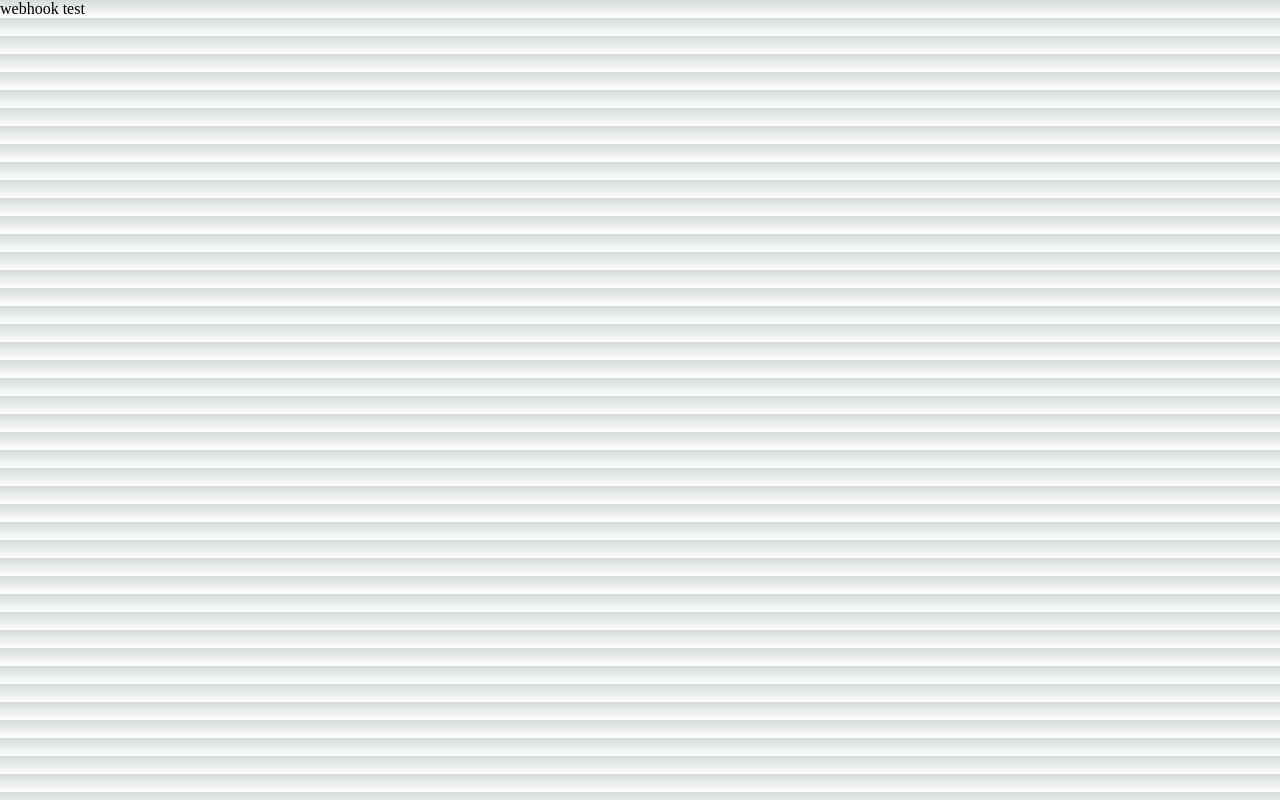
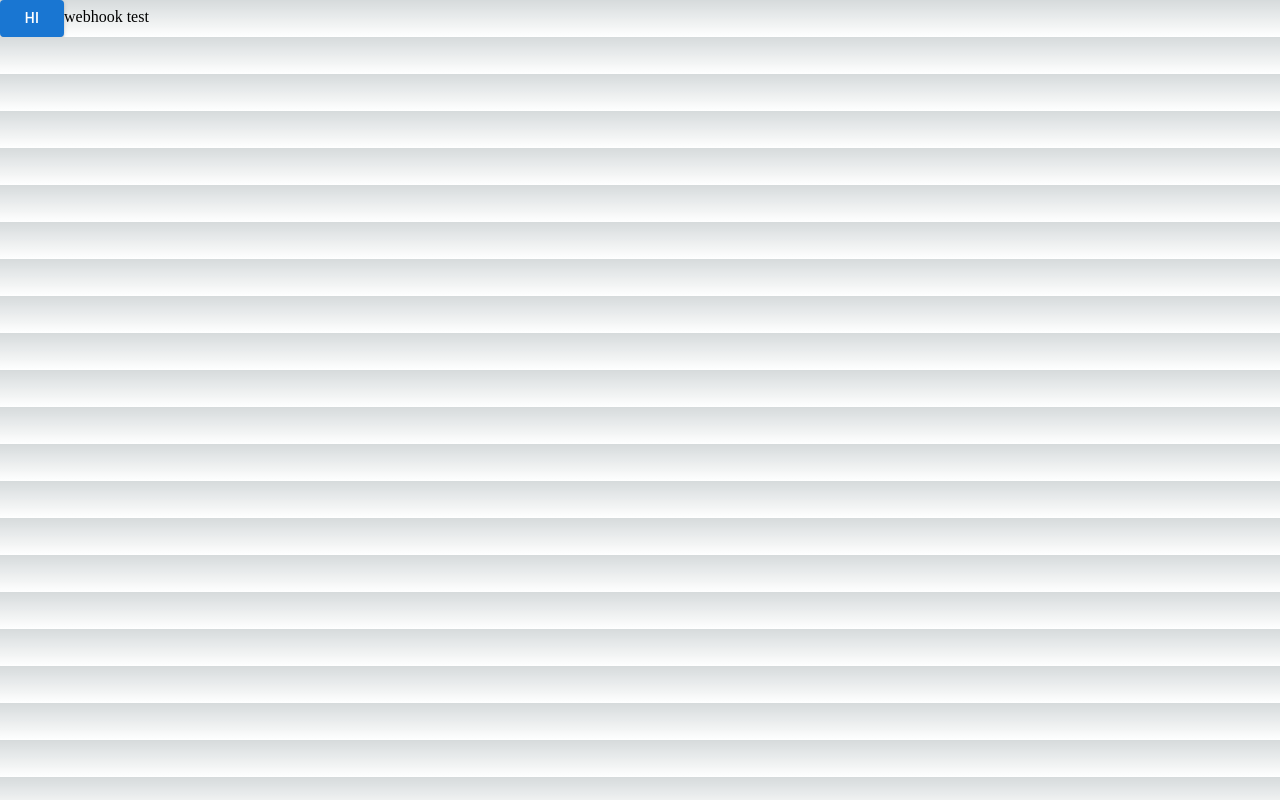
Before and after one commit to sellmatePatMatt/hippopoFront, a Next.js app in the folder diary-with-next/: page /test in a window 1280 px wide. Built offline with nearby package versions, Linux system fonts and the light colour scheme.

Commit message:
install MUI

```diff
--- a/diary-with-next/package.json
+++ b/diary-with-next/package.json
@@ -9,6 +9,9 @@
     "lint": "next lint"
   },
   "dependencies": {
+    "@emotion/react": "^11.10.6",
+    "@emotion/styled": "^11.10.6",
+    "@mui/material": "^5.11.15",
     "@types/node": "18.15.10",
     "@types/react": "18.0.29",
     "@types/react-dom": "18.0.11",
--- a/diary-with-next/src/pages/test.tsx
+++ b/diary-with-next/src/pages/test.tsx
@@ -1,5 +1,8 @@
+import Button from '@mui/material/Button';
 export default function test(){
     return (
-        <div>webhook test</div>
+        <div>
+            <Button variant='contained'>hi</Button>
+            webhook test</div>
     )
 }
```
Also changed, not shown: 1 other file (tests, documents, lock files or other folders).
